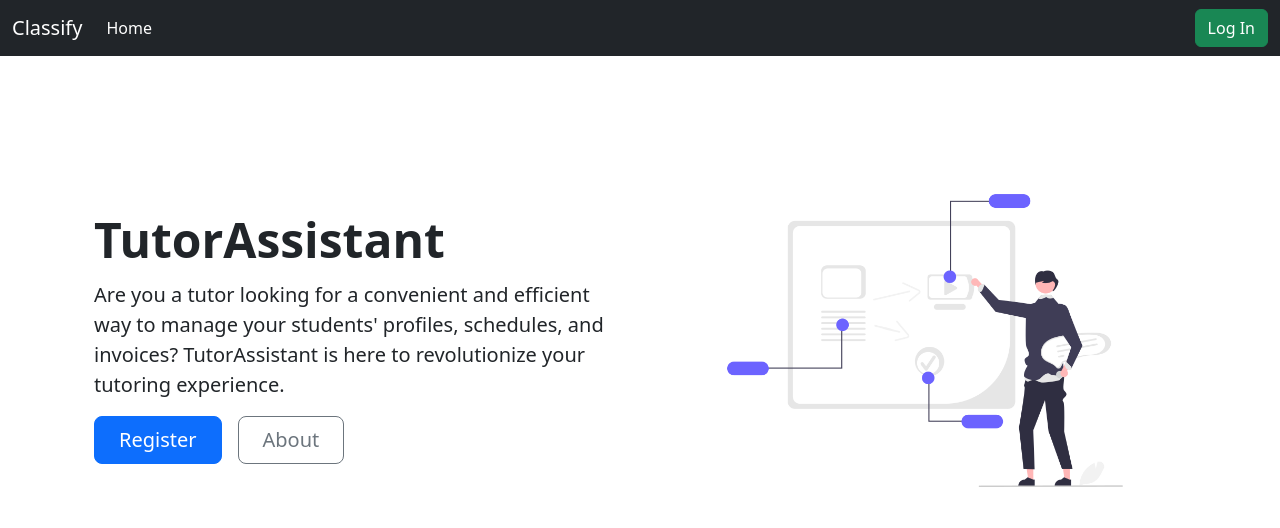
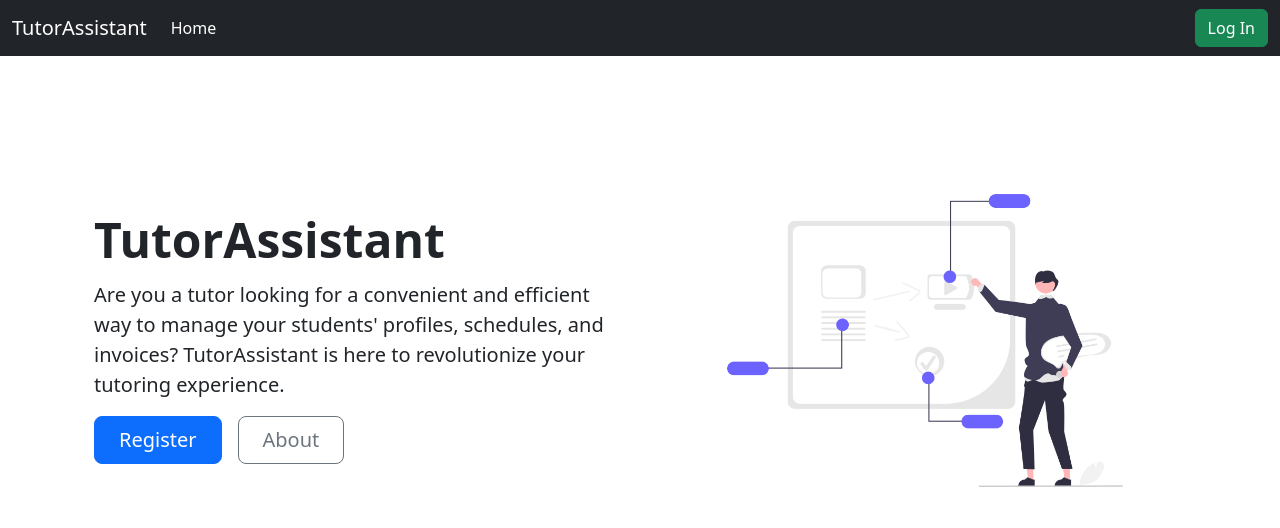
Before and after one commit to louiskwt/tutor_assistant, a Django app: page / in a window 1280 px wide. Shown: the top 528 px of the page. Run offline with Django 4.2, Linux system fonts and the light colour scheme.

Commit message:
changed base copy and head

```diff
--- a/templates/base.html
+++ b/templates/base.html
@@ -1,24 +1,24 @@
 <!DOCTYPE html>
 <html lang="en">
   <head>
-    <meta name="description" content="Learning Management System for Tutors" />
-    <meta name="keywords" content="Classify, 私補, 私人補習, 上門補習, 補習, DSE, IELTS, IB, AP, IGCSE, AL, 補習導師, DSE私人補習, 網上補習, 補習, 補習班, hkdse, 補習社, hkdse 2022, hkdse 2023, hkdse 2024" />
+    <meta name="description" content="TutorAssistant is a platform that aims to provide a convenient and efficient way to manage your students' profiles, schedules, and invoices." />
+    <meta name="keywords" content="TutorAssistant, 私補, 私人補習, 上門補習, 補習, DSE, IELTS, IB, AP, IGCSE, AL, 補習導師, DSE私人補習, 網上補習, 補習, 補習班, hkdse, 補習社, hkdse 2022, hkdse 2023, hkdse 2024" />
     <meta charset="utf-8" />
     <meta name="viewport" content="width=device-width, initial-scale=1" />
-    <title>Classify</title>
+    <title>TutorAssistant</title>
     <link href="https://cdn.jsdelivr.net/npm/bootstrap@5.2.3/dist/css/bootstrap.min.css" rel="stylesheet" integrity="sha384-rbsA2VBKQhggwzxH7pPCaAqO46MgnOM80zW1RWuH61DGLwZJEdK2Kadq2F9CUG65" crossorigin="anonymous" />
   </head>
   <body>
     <nav class="navbar navbar-dark bg-dark navbar-expand-lg">
       <div class="container-fluid">
-        <a class="navbar-brand" href="#">Classify</a>
+        <a class="navbar-brand" href="#">TutorAssistant</a>
         <button class="navbar-toggler" type="button" data-bs-toggle="collapse" data-bs-target="#navbarSupportedContent" aria-controls="navbarSupportedContent" aria-expanded="false" aria-label="Toggle navigation">
           <span class="navbar-toggler-icon"></span>
         </button>
         <div class="collapse navbar-collapse" id="navbarSupportedContent">
           <ul class="navbar-nav me-auto mb-2 mb-lg-0">
             <li class="nav-item">
-              <a class="nav-link active" aria-current="page" href="#">Home</a>
+              <a class="nav-link active" aria-current="page" href="/">Home</a>
             </li>
             <!-- <li class="nav-item">
               <a class="nav-link" href="#">Link</a>
```
